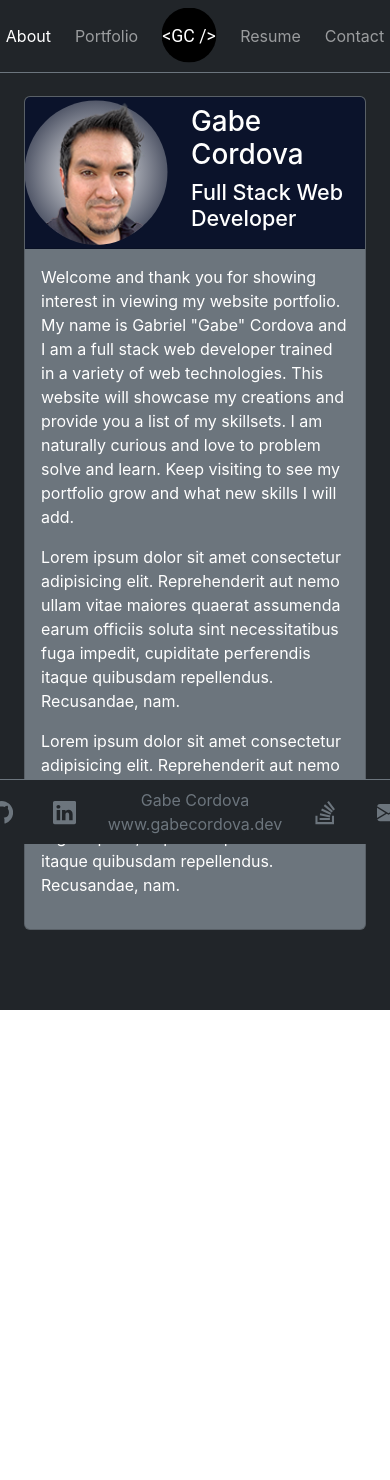
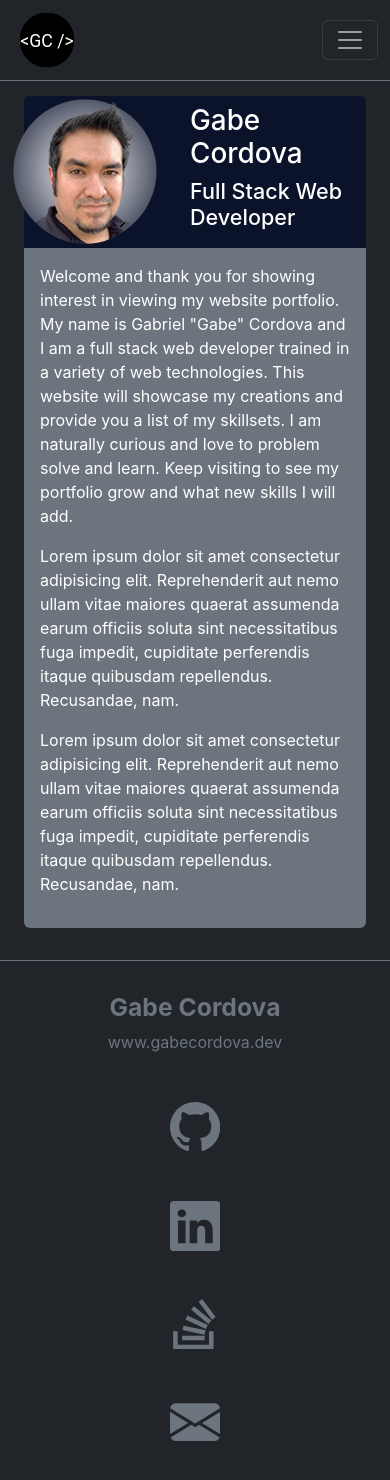
Before and after one commit to Yiladien/gabecordova, a React (Create React App) app in the folder client/: page / in a window 390 px wide. Shown: the top 1480 px of the page. Before the commit the page ends 1010 px from the top, so only its background shows below. Built offline with nearby package versions, Linux system fonts and the light colour scheme.

Commit message:
profile animation, offset nav, mobile footer

```diff
--- a/client/src/components/Footer.js
+++ b/client/src/components/Footer.js
@@ -21,58 +21,70 @@ function Footer() {
   return (
     <>
       <Navbar
-        id="mainNavbar"
+        id="footer-nav"
         expand={true}
-        fixed="bottom"
+        // fixed="bottom"
         data-bs-theme="dark"
         bg="dark"
         className="border-top border-secondary"
       >
         <Container className="justify-content-center">
-          <Nav className="gap-4 gap-sm-5 align-items-center">
+          <Nav className="align-items-center flex-column flex-sm-row">
+            <a
+              href="/"
+              title="gabecordova.dev"
+              className="text-center link-secondary link-underline link-underline-opacity-0 d-sm-none"
+            >
+              <h2>
+                <b>Gabe Cordova</b>
+              </h2>
+              <div>www.gabecordova.dev</div>
+            </a>
             <a
               href="https://github.com/Yiladien"
               target="_blank"
               rel="noopener noreferrer"
-              class="link-secondary mx-2"
+              className="link-secondary mx-2"
               title="Github"
             >
-              <Github className="fs-3 svg-button" />
+              <Github className="svg-button" />
             </a>
             <a
               href="https://www.linkedin.com/in/gabriel-cordova314"
               target="_blank"
               rel="noopener noreferrer"
-              class="link-secondary mx-2"
+              className="link-secondary mx-2"
               title="LinkedIn"
             >
-              <Linkedin className="fs-3 svg-button" />
+              <Linkedin className="svg-button" />
             </a>
             <a
               href="/"
               title="gabecordova.dev"
-              className="text-center link-secondary link-underline link-underline-opacity-0 mx-0 mx-sm-2"
+              className="text-center link-secondary link-underline link-underline-opacity-0 mx-0 mx-sm-2 d-none d-sm-block"
             >
-              <div>Gabe Cordova</div>
+              <div>
+                <b>Gabe Cordova</b>
+              </div>
               <div>www.gabecordova.dev</div>
             </a>
             <a
               href="https://stackoverflow.com/users/18272025/gabriel-cordova"
               target="_blank"
               rel="noopener noreferrer"
-              class="link-secondary mx-2"
+              className="link-secondary mx-2"
               title="StackOverflow"
             >
-              <StackOverflow className="fs-3 svg-button" />
+              <StackOverflow className="svg-button" />
             </a>
             <a
               href={`mailto:${email}?subject=${encodeURIComponent(
                 subject
               )}&body=${encodeURIComponent(body)}`}
-              class="link-secondary mx-2"
+              className="link-secondary mx-2"
               title="Email Me"
             >
-              <EnvelopeFill className="fs-3 svg-button" />
+              <EnvelopeFill className="svg-button" />
             </a>
           </Nav>
         </Container>
--- a/client/src/components/Navbar.js
+++ b/client/src/components/Navbar.js
@@ -1,5 +1,5 @@
 //react
-import React from "react";
+import React, { useRef, useState, useLayoutEffect } from "react";
 
 import { NavLink } from "react-router-dom";
 
@@ -7,27 +7,61 @@ import { NavLink } from "react-router-dom";
 import Container from "react-bootstrap/Container";
 import Nav from "react-bootstrap/Nav";
 import Navbar from "react-bootstrap/Navbar";
+import Offcanvas from "react-bootstrap/Offcanvas";
 
 function MainNavbar() {
+  const [navbarCollapsed, setNavbarCollapsed] = useState(false);
+  const navbarToggleRef = useRef(null);
+
+  useLayoutEffect(() => {
+    const checkNavbarToggle = () => {
+      if (navbarToggleRef.current) {
+        const toggleDisplay = window.getComputedStyle(
+          navbarToggleRef.current
+        ).display;
+        if (toggleDisplay === "none") {
+          setNavbarCollapsed(false);
+        } else {
+          setNavbarCollapsed(true);
+        }
+      } else {
+        console.log(false);
+      }
+    };
+
+    // Initial check
+    checkNavbarToggle();
+
+    // Listen for resize events
+    window.addEventListener("resize", checkNavbarToggle);
+
+    // Cleanup
+    return () => {
+      window.removeEventListener("resize", checkNavbarToggle);
+    };
+  }, []);
+
   return (
     <>
       <Navbar
         id="mainNavbar"
-        expand={true}
+        // expand={true}
+        expand={"sm"}
         fixed="top"
         data-bs-theme="dark"
         bg="dark"
         className="border-bottom border-secondary py-3"
       >
-        <Container className="justify-content-center">
-          <Nav className="gap-2 gap-sm-5">
-            <Nav.Link as={NavLink} to="/" exact activeClassName="active">
-              About
-            </Nav.Link>
-            <Nav.Link as={NavLink} to="/portfolio" activeClassName="active">
-              Portfolio
-            </Nav.Link>
-            <Nav.Link as={NavLink} to="/" exact className="p-1">
+        <Container
+          className={
+            navbarCollapsed
+              ? "justify-content-between"
+              : "justify-content-center"
+          }
+        >
+          {navbarCollapsed ? (
+            <Navbar.Brand>
+              <Nav.Link as={NavLink} to="/" className="p-1">
                 <div className="position-relative mx-3">
                   <div className="position-absolute top-50 start-50 translate-middle">
                     <img
@@ -47,7 +81,55 @@ function MainNavbar() {
                     className="d-inline-block align-top"
                   />
                 </div>
-              {/* <span>Gabe Cordova</span> */}
+              </Nav.Link>
+            </Navbar.Brand>
+          ) : null}
+          <Navbar.Toggle ref={navbarToggleRef} />
+          {navbarCollapsed ? (
+            <Navbar.Offcanvas
+              id={`offcanvasNavbar-expand-lg`}
+              aria-labelledby={`offcanvasNavbarLabel-expand-lg`}
+              placement="end"
+              data-bs-theme="dark"
+            >
+              <Offcanvas.Header closeButton>
+                <Offcanvas.Title id={`offcanvasNavbarLabel-expand-lg`}>
+                  <Navbar.Brand>
+                    <Nav.Link as={NavLink} to="/" className="p-1">
+                      <div className="position-relative mx-3">
+                        <div className="position-absolute top-50 start-50 translate-middle">
+                          <img
+                            alt="gabecordova.dev logo"
+                            src={`logo.svg`}
+                            width="55"
+                            height="55"
+                            className="d-inline-block align-top svg-button"
+                            title="gabecordova.dev"
+                          />
+                        </div>
+                        <img
+                          alt=""
+                          src={`logo.svg`}
+                          width="30"
+                          height="30"
+                          className="d-inline-block align-top"
+                        />
+                      </div>
+                    </Nav.Link>
+                  </Navbar.Brand>
+                </Offcanvas.Title>
+              </Offcanvas.Header>
+              <Offcanvas.Body>
+                <Nav className="justify-content-end flex-grow-1 pe-3">
+                  <Nav.Link as={NavLink} to="/" activeClassName="active">
+                    About
+                  </Nav.Link>
+                  <Nav.Link
+                    as={NavLink}
+                    to="/portfolio"
+                    activeClassName="active"
+                  >
+                    Portfolio
                   </Nav.Link>
                   <Nav.Link as={NavLink} to="/resume" activeClassName="active">
                     Resume
@@ -56,8 +138,46 @@ function MainNavbar() {
                     Contact
                   </Nav.Link>
                 </Nav>
-          {/* <Navbar.Toggle aria-controls="basic-navbar-nav" />
-          <Navbar.Collapse id="basic-navbar-nav"></Navbar.Collapse> */}
+              </Offcanvas.Body>
+            </Navbar.Offcanvas>
+          ) : null}
+          {!navbarCollapsed ? (
+            <Nav className="gap-2 gap-sm-5">
+              <Nav.Link as={NavLink} to="/" activeClassName="active">
+                About
+              </Nav.Link>
+              <Nav.Link as={NavLink} to="/portfolio" activeClassName="active">
+                Portfolio
+              </Nav.Link>
+              <Nav.Link as={NavLink} to="/" className="p-1">
+                <div className="position-relative mx-3">
+                  <div className="position-absolute top-50 start-50 translate-middle">
+                    <img
+                      alt="gabecordova.dev logo"
+                      src={`logo.svg`}
+                      width="55"
+                      height="55"
+                      className="d-inline-block align-top svg-button"
+                      title="gabecordova.dev"
+                    />
+                  </div>
+                  <img
+                    alt=""
+                    src={`logo.svg`}
+                    width="30"
+                    height="30"
+                    className="d-inline-block align-top"
+                  />
+                </div>
+              </Nav.Link>
+              <Nav.Link as={NavLink} to="/resume" activeClassName="active">
+                Resume
+              </Nav.Link>
+              <Nav.Link as={NavLink} to="/contact" activeClassName="active">
+                Contact
+              </Nav.Link>
+            </Nav>
+          ) : null}
         </Container>
       </Navbar>
     </>
--- a/client/src/index.css
+++ b/client/src/index.css
@@ -39,7 +39,7 @@ code {
 .round-bg {
   width: 110px;
   height: 110px;
-  transform: scale(1.3);
+  transform: translateX(-10px) scale(1.3);
   background: radial-gradient(
     circle,
     rgba(var(--gradient-bg1), 1),
@@ -53,7 +53,7 @@ code {
   width: 110px;
   height: 120px;
   /* transform: translateY(-20%); */
-  transform: scale(1.3);
+  transform: translateX(-10px) scale(1.3);
   /* background: radial-gradient(circle, rgb(67, 242, 58), rgba(252, 70, 107, 1)); */
 
   border-radius: 50%;
@@ -65,8 +65,39 @@ code {
 
 .round-bg-img img {
   transform: translate(3px, -12px) scale(0.8);
+  animation: scaleUp 2s ease-in-out;
+  transition: transform 0.3s ease-in-out;
 }
 
 .round-bg-img img:hover {
   transform: translate(3px, -15px) scale(0.9);
+  transition: transform 0.3s ease-in-out;
 }
+
+@keyframes scaleUp {
+  from {
+    transform: translate(3px, -15px) scale(0.9);
+  }
+  to {
+    transform: translate(3px, -12px) scale(0.8);
+  }
+}
+
+#footer-nav .navbar-nav {
+  gap: 3rem;
+  padding-top: 1.5rem;
+}
+
+#footer-nav svg {
+  font-size: calc(3rem + 0.6vw);
+}
+
+@media (min-width: 576px) {
+  #footer-nav .navbar-nav {
+    gap: 3rem;
+    padding-top: 0rem;
+  }
+  #footer-nav svg {
+    font-size: calc(1.3rem + 0.6vw);
+  }
+}
--- a/client/src/pages/About.js
+++ b/client/src/pages/About.js
@@ -18,7 +18,7 @@ const About = () => {
         //   boxShadow: "inset 0px 0px 0px 1px white",
         // }}
       >
-        <Card bg="secondary" text="white">
+        <Card bg="secondary" text="white" className="border-0">
           <Card.Header
             //  className="bg-secondary"
             className="about-card-header"
--- a/client/src/pages/Portfolio.js
+++ b/client/src/pages/Portfolio.js
@@ -3,14 +3,14 @@ import React from "react";
 //bootstrap
 import { Container } from "react-bootstrap";
 
-const Projects = () => {
+const Portfolio = () => {
   return (
     <>
       <Container className="bg-dark py-2">
-        <h4 className="text-light">Projects</h4>
+        <h4 className="text-light">Portfolio</h4>
       </Container>
     </>
   );
 };
 
-export default Projects;
+export default Portfolio;
```
Lines whose indentation alone changed are shown as unchanged.
